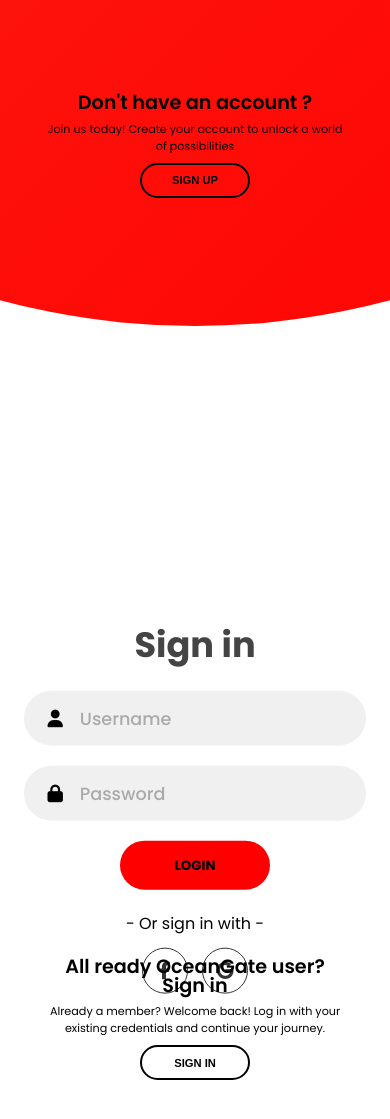
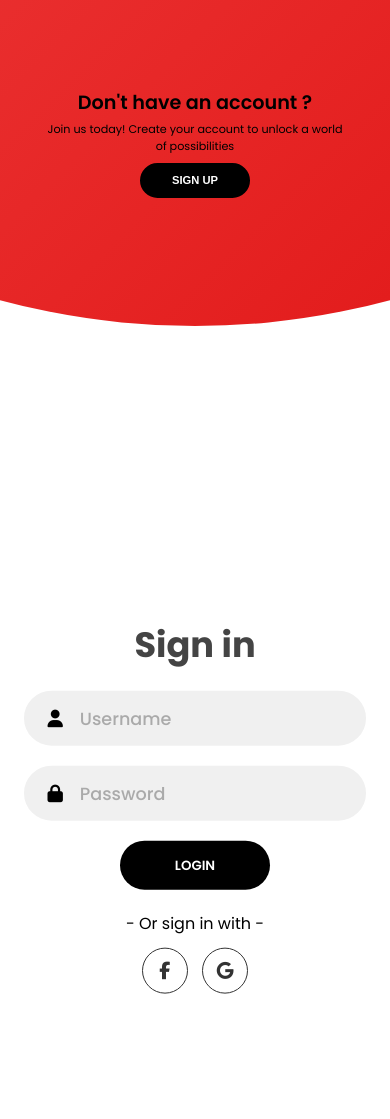
Before and after one commit to VuHongLuc/eproject-team3-C2305L, a PHP site: page /login/login.php in a window 390 px wide. Shown: the top 1119 px of the page. Run offline with PHP 8.4, Linux system fonts and the light colour scheme; some libraries are stand-ins or nearby versions.

Commit message:
login update color and responsive

```diff
--- a/login/login.css
+++ b/login/login.css
@@ -128,26 +128,28 @@ form.sign-in-form {
 }
 
 .social-icon:hover {
-  color:#FF0000 ;
-  border-color:#FF0000 ;
+  color: rgb(245, 34, 34);
+  border-color: #dd2218;
 }
 
 .btn {
   width: 150px;
+  background-color: #000;
+  border: none;
+  outline: none;
   height: 49px;
-  border:none;
-  outline: none;
   border-radius: 49px;
+  color: #fff;
+  text-transform: uppercase;
+  font-weight: 600;
+  margin: 10px 0;
   cursor: pointer;
-  background-color: #FF0000;
-  text-transform: uppercase;
-  font-weight:bold;
-  margin: 10px 0;
-  transition: .5s;
+  transition: 0.5s;
+  font-size: bold;
+}
 
-}
 .btn:hover {
-  background-color:  rgb(208, 27, 27);
+  background-color: hsl(0, 94%, 56%);;
 }
 .panels-container {
   position: absolute;
@@ -167,7 +169,7 @@ form.sign-in-form {
   top: -10%;
   right: 48%;
   transform: translateY(-50%);
-  background-image: linear-gradient(-45deg, #FF0000 0%, #fc2a1b 100%);
+  background-image: linear-gradient(-45deg, #de0f0f 0%, #f85757 100%);
   transition: 1.8s ease-in-out;
   border-radius: 50%;
   z-index: 6;
@@ -199,32 +201,32 @@ form.sign-in-form {
 }
 
 .panel .content {
-  color: #fff;
+  color: #000;
   transition: transform 0.9s ease-in-out;
   transition-delay: 0.6s;
 }
 
 .panel h3 {
-  color: #000;
   font-weight: 600;
   line-height: 1;
   font-size: 1.5rem;
+
 }
 
 .panel p {
-  color: #000;
   font-size: 0.95rem;
   padding: 0.7rem 0;
 }
 
 .btn.transparent {
   margin: 0;
-  background: none;
+  background: #000;
   border: 2px solid #000;
   width: 130px;
   height: 41px;
   font-weight: 600;
-  font-size: bold;
+  font-size: 0.8rem;
+  color: #fff;
 }
 
 .right-panel .image,
@@ -273,7 +275,7 @@ form.sign-in-form {
 
 @media (max-width: 870px) {
   .container {
-    min-height: 00px;
+    min-height: 800px;
     height: 100vh;
   }
   .signin-signup {
@@ -328,6 +330,7 @@ form.sign-in-form {
   .panel p {
     font-size: 0.7rem;
     padding: 0.5rem 0;
+
   }
 
   .btn.transparent {
@@ -335,6 +338,7 @@ form.sign-in-form {
     height: 35px;
     font-size: 0.7rem;
   }
+
 
   .container:before {
     width: 1500px;
@@ -365,7 +369,7 @@ form.sign-in-form {
 
   .right-panel .image,
   .right-panel .content {
-    transform: translateY(00px);
+    transform: translateY(300px);
   }
 
   .container.sign-up-mode .signin-signup {
```
Also changed, not shown: login/app.js (line endings or trailing spaces).
